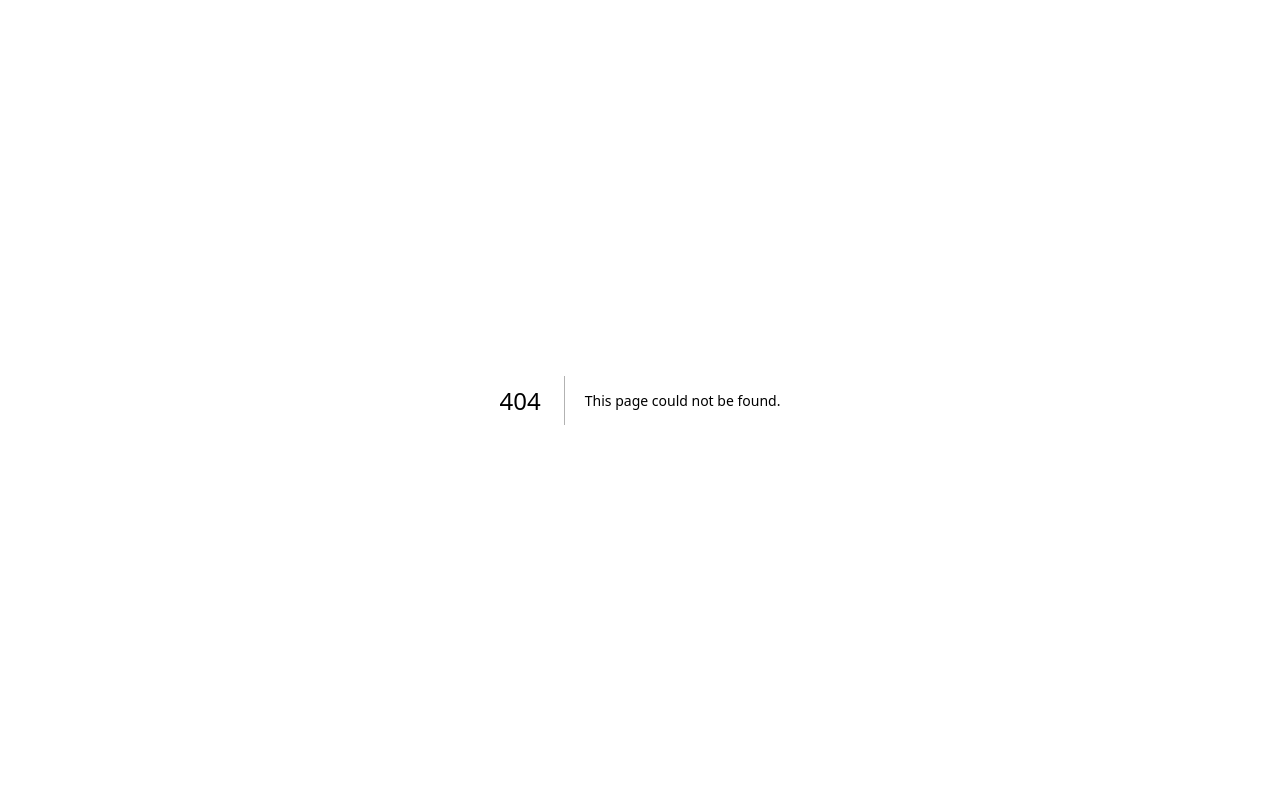
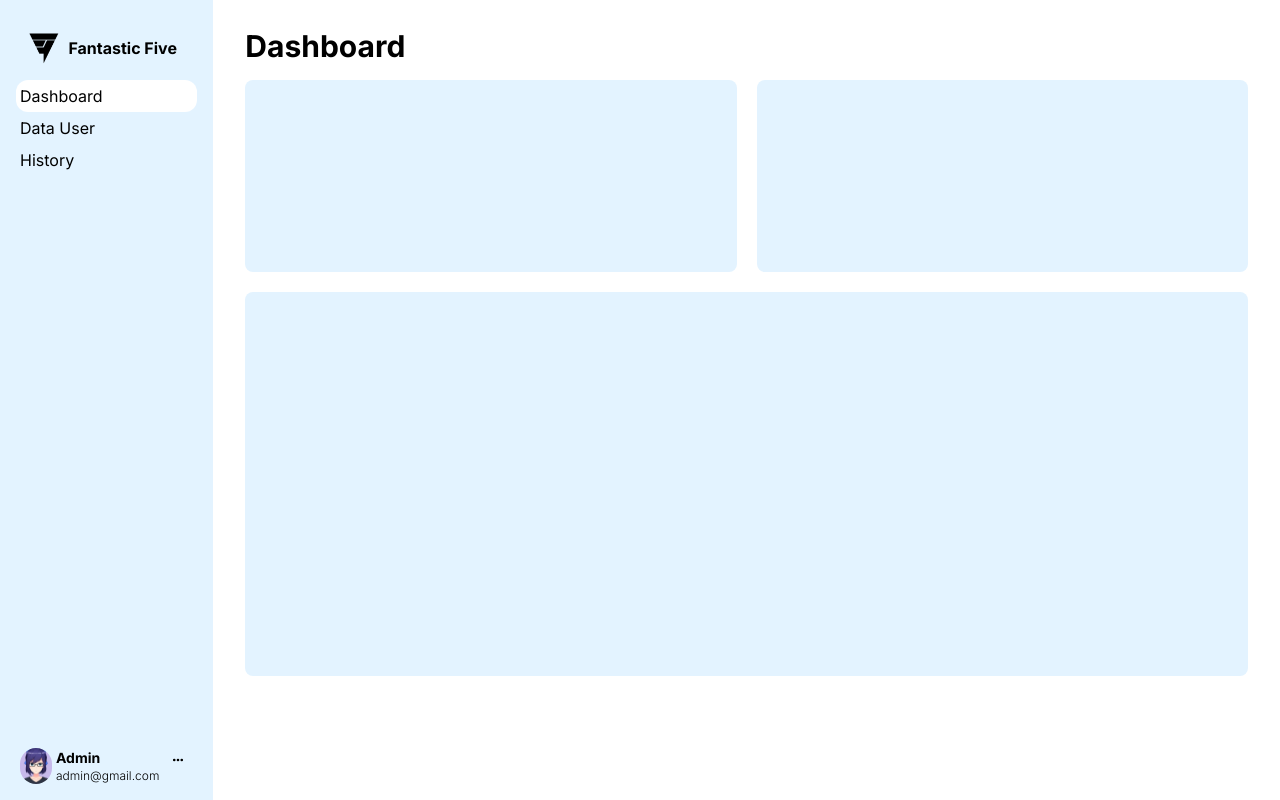
Before and after one commit to MahardhikaB/PBF, a Next.js app in the folder uts-pbf/: page /dashboard in a window 1280 px wide. Before the commit this address had no page. Built offline with nearby package versions, Linux system fonts and the light colour scheme.

Commit message:
Dashboard

```diff
--- /dev/null
+++ b/uts-pbf/src/app/dashboard/page.tsx
@@ -0,0 +1,23 @@
+import DashTemplate from "../dash_template";
+
+
+export default function Dashboard() {
+    return (
+        <DashTemplate activeindex={0}>
+            <div className="flex flex-col text-black w-5/6 px-8 py-7">
+            <h1 className="font-bold text-3xl mb-4">Dashboard</h1>
+            <div className="flex flex-row">
+                <div className="bg-[#E3F3FF] rounded-lg h-48 w-full mr-5">
+
+                </div>
+                <div className="bg-[#E3F3FF] rounded-lg h-48 w-full">
+
+                </div>
+            </div>
+            <div className="bg-[#E3F3FF] rounded-lg h-96 w-full mt-5">
+
+            </div>
+        </div>
+        </DashTemplate>
+    )
+}
```
Also changed, not shown: uts-pbf/src/app/log/page.tsx (deleted).
